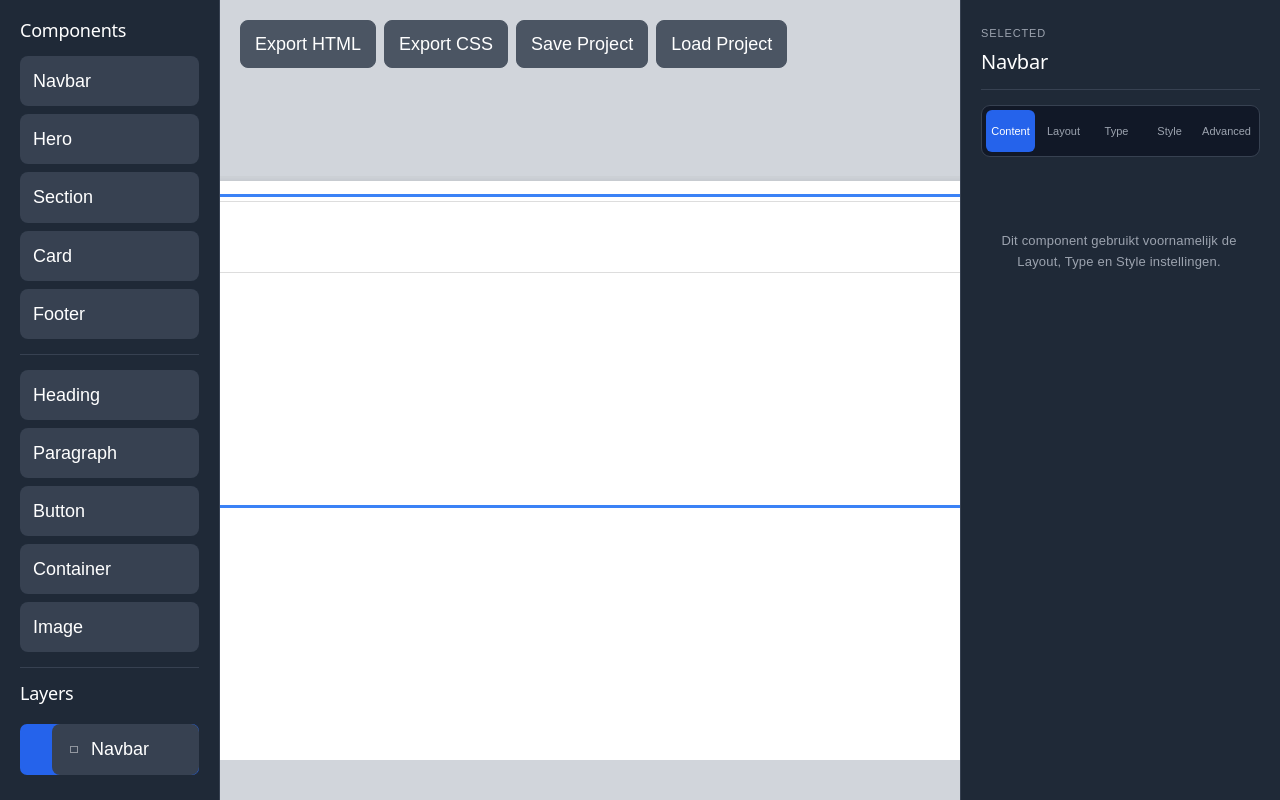
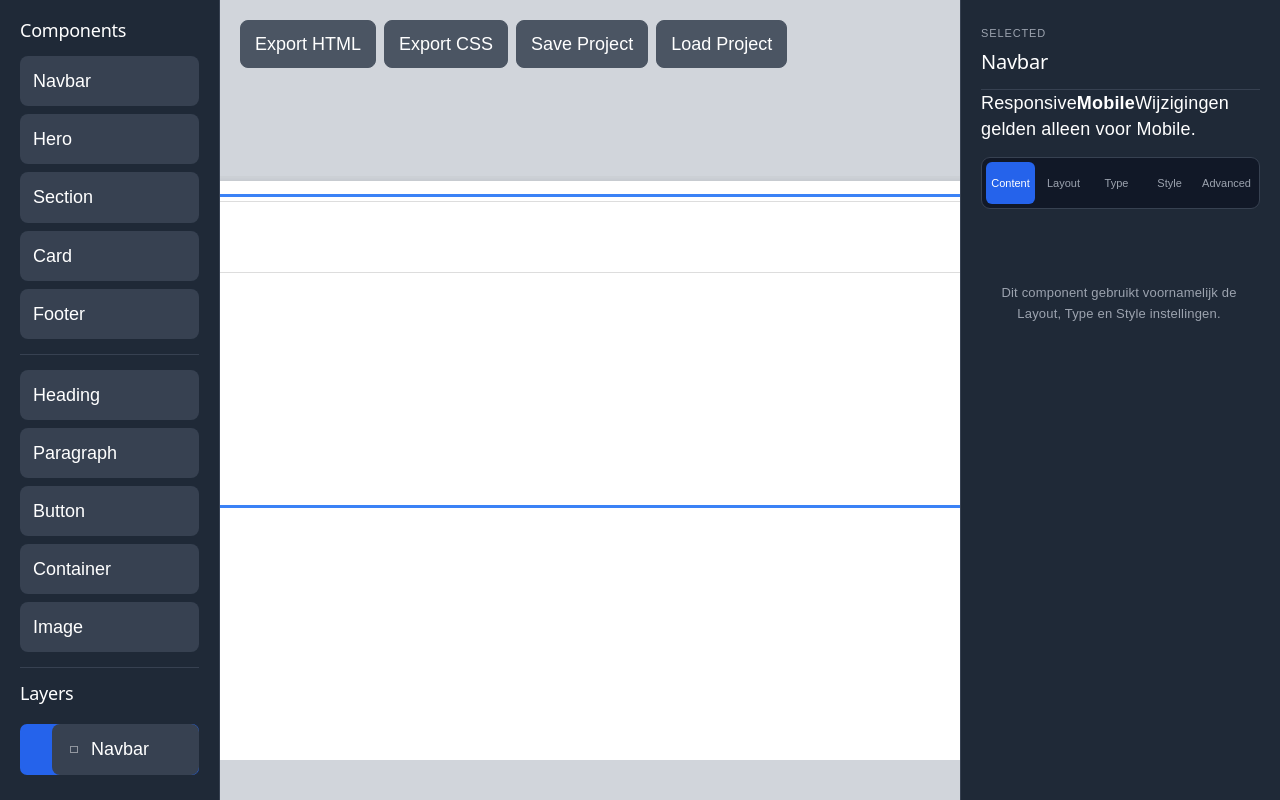
Before and after one commit to itzmitto/html-css-builder, a React (Vite) app: page / in a window 1280 px wide. Both pictures are taken after a click on the button "Navbar". Built offline with nearby package versions, Linux system fonts and the light colour scheme.

Commit message:
feat: Add device label functionality and display device information in Properties component

```diff
--- a/src/components/Properties.tsx
+++ b/src/components/Properties.tsx
@@ -5,6 +5,7 @@ import {
 import type {
   BuilderComponent,
   BuilderStyles,
+  DeviceType,
 } from "../types/builder";
 import LayoutProperties from "./properties/LayoutProperties";
 import TypographyProperties from "./properties/TypographyProperties";
@@ -12,6 +13,7 @@ import AppearanceProperties from "./properties/AppearanceProperties";
 
 interface PropertiesProps {
   selectedComponent?: BuilderComponent;
+  device: DeviceType;
   updateText: (value: string) => void;
   updateFontSize: (value: number) => void;
   updateColor: (value: string) => void;
@@ -40,8 +42,23 @@ type PropertyTab =
   | "appearance"
   | "advanced";
 
+function getDeviceLabel(
+  device: DeviceType
+) {
+  if (device === "desktop") {
+    return "Desktop";
+  }
+
+  if (device === "tablet") {
+    return "Tablet";
+  }
+
+  return "Mobile";
+}
+
 function Properties({
   selectedComponent,
+  device,
   updateText,
   updateFontSize,
   updateColor,
@@ -88,8 +105,16 @@ function Properties({
     reader.readAsDataURL(file);
   };
 
-  const styles: BuilderStyles =
+  const baseStyles: BuilderStyles =
     selectedComponent?.styles ?? {};
+
+  const responsiveStyles =
+    selectedComponent?.responsive?.[device] ?? {};
+
+  const styles: BuilderStyles = {
+    ...baseStyles,
+    ...responsiveStyles,
+  };
 
   const showTypography =
     selectedComponent?.type === "Heading" ||
@@ -121,6 +146,27 @@ function Properties({
       label: "Advanced",
     },
   ];
+
+  const renderDeviceInfo = () => {
+    return (
+      <div className="responsive-device-info">
+        <span className="responsive-device-label">
+          Responsive
+        </span>
+
+        <strong>
+          {getDeviceLabel(device)}
+        </strong>
+
+        {device !== "desktop" && (
+          <span className="responsive-device-description">
+            Wijzigingen gelden alleen voor{" "}
+            {getDeviceLabel(device)}.
+          </span>
+        )}
+      </div>
+    );
+  };
 
   const renderContentTab = () => {
     if (!selectedComponent) {
@@ -339,8 +385,8 @@ function Properties({
               min="100"
               max="1000"
               value={
+                styles.height ??
                 selectedComponent.minHeight ??
-                styles.height ??
                 300
               }
               onChange={(e) => {
@@ -349,7 +395,6 @@ function Properties({
                 );
 
                 updateMinHeight(value);
-
                 updateStyles({
                   height: value,
                   heightUnit: "px",
@@ -359,8 +404,8 @@ function Properties({
             />
 
             <div className="property-value">
-              {selectedComponent.minHeight ??
-                styles.height ??
+              {styles.height ??
+                selectedComponent.minHeight ??
                 300}px
             </div>
           </div>
@@ -442,13 +487,23 @@ function Properties({
         <div className="component-meta">
           <div className="meta-row">
             <span>Type</span>
+
             <strong>
               {selectedComponent?.type}
             </strong>
           </div>
 
           <div className="meta-row">
+            <span>Device</span>
+
+            <strong>
+              {getDeviceLabel(device)}
+            </strong>
+          </div>
+
+          <div className="meta-row">
             <span>ID</span>
+
             <strong className="component-id">
               {selectedComponent?.id}
             </strong>
@@ -456,6 +511,7 @@ function Properties({
 
           <div className="meta-row">
             <span>Children</span>
+
             <strong>
               {selectedComponent?.children?.length ?? 0}
             </strong>
@@ -539,6 +595,8 @@ function Properties({
         </div>
       </div>
 
+      {renderDeviceInfo()}
+
       <div className="properties-tabs">
         {tabs.map((tab) => (
           <button
```
